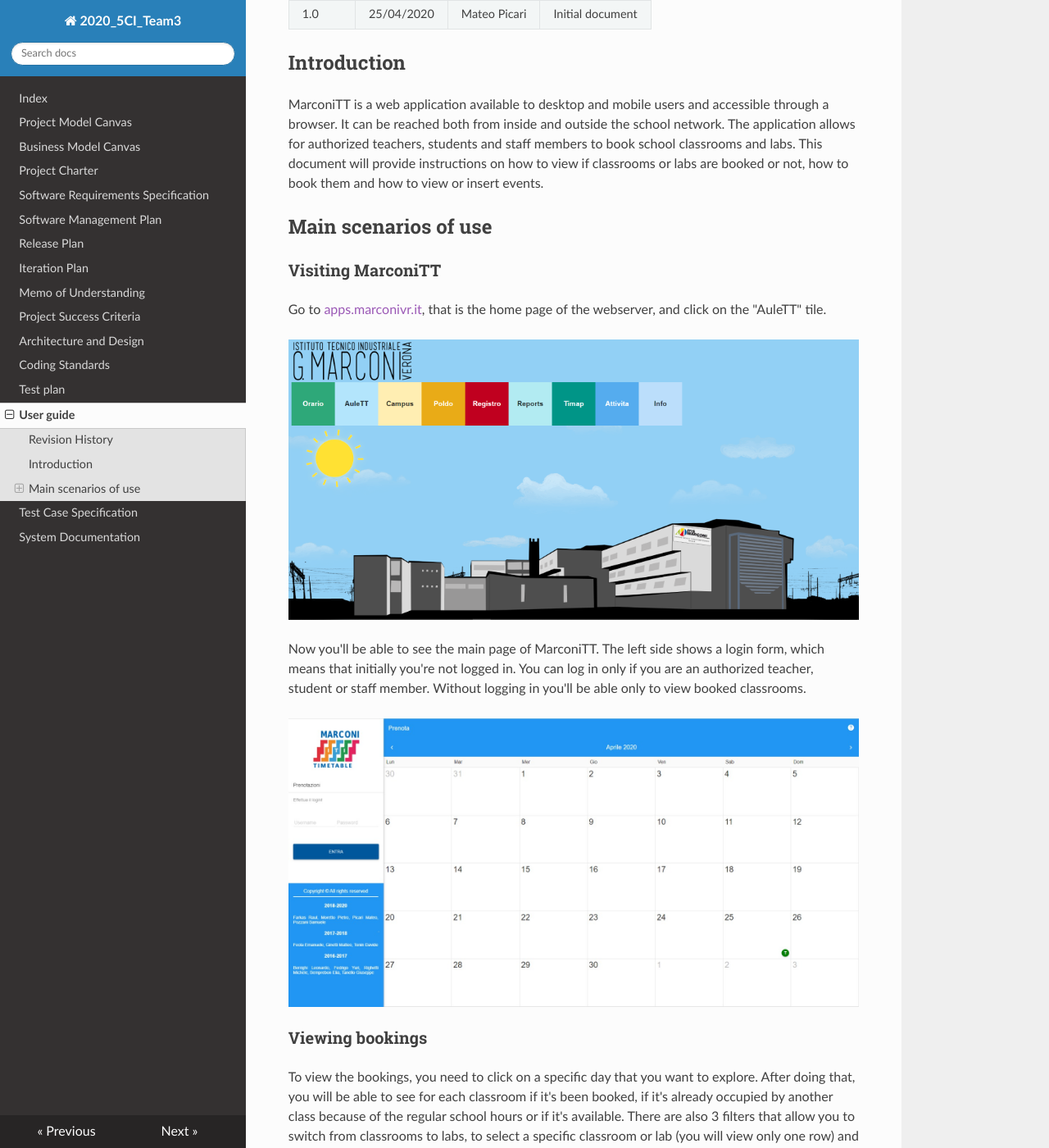
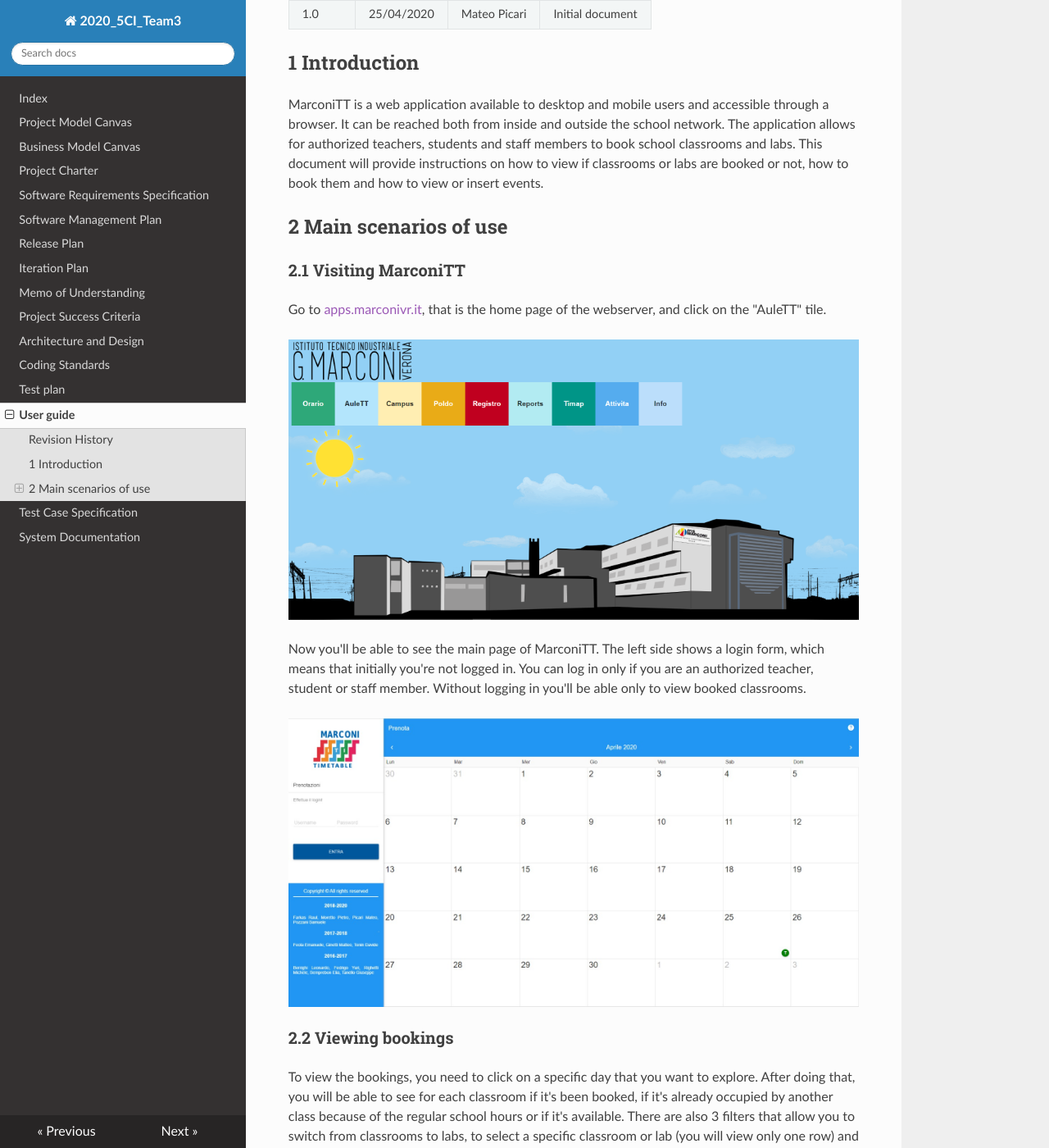
Before and after one commit to TrackyRaul/2020_5CI__team3_Farkas, an MkDocs documentation site: the page built from docs/user_guide.md, in a window 1280 px wide and 1400 px high, scrolled down 347 px. Shown: the whole window at 82% size. Built offline with MkDocs 1.6.1, drawn with Linux system fonts in a browser that asks for light colours; nearby versions of some CDN libraries; some of the changed text lies outside the part shown.

Commit message:
Update user_guide.md

```diff
--- a/docs/user_guide.md
+++ b/docs/user_guide.md
@@ -10,13 +10,13 @@
 | ------- | ---------- | -----------  | ---------------- |
 | 1.0     | 25/04/2020 | Mateo Picari | Initial document |
 
-## Introduction
+## 1 Introduction
 
 MarconiTT is a web application available to desktop and mobile users and accessible through a browser. It can be reached both from inside and outside the school network. The application allows for authorized teachers, students and staff members to book school classrooms and labs. This document will provide instructions on how to view if classrooms or labs are booked or not, how to book them and how to view or insert events.
 
-## Main scenarios of use
+## 2 Main scenarios of use
 
-### Visiting MarconiTT
+### 2.1 Visiting MarconiTT
 
 Go to [apps.marconivr.it](), that is the home page of the webserver, and click on the "AuleTT" tile.
 
@@ -26,13 +26,13 @@
 
 ![1](images/2.jpeg)
 
-### Viewing bookings
+### 2.2 Viewing bookings
 
 To view the bookings, you need to click on a specific day that you want to explore. After doing that, you will be able to see for each classroom if it's been booked, if it's already occupied by another class because of the regular school hours or if it's available. There are also 3 filters that allow you to switch from classrooms to labs, to select a specific classroom or lab (you will view only one row) and to select only a period (the number of columns will change based on the number of selected hours, that can be more than one).
 
 ![1](images/3.jpeg)
 
-### Booking classrooms or labs
+### 2.3 Booking classrooms or labs
 
 If you're allowed, you can login in order to book a classroom or insert an event. The following screen will show up. As you can see, now there are multiple options in the left side, and the default option "Prenotazioni" is the one that allows you to book classrooms.
 
@@ -48,7 +48,7 @@
 
 ![1](images/7.jpeg)
 
-### Viewing bookings and events
+### 2.4 Viewing bookings and events
 
 When you are in the "Visualizza" section, after you clicked on a chosen day, you will be able to see the bookings of a specific class, teacher or classroom by setting the filters.
 
@@ -58,19 +58,19 @@
 
 ![1](images/9.jpeg)
 
-### Inserting events
+### 2.5 Inserting events
 
 Now let's see how to insert an event. In the "Inserisci evento" section, you have to describe the event you are going to insert, then you have to set the date, the start time, the end time, the classes that are going to attend that event and the classroom where the event will take place (This is usually used only by the school staff).
 
 ![1](images/10.jpeg)
 
-### Freeing up resources
+### 2.6 Freeing up resources
 
 The "libera risorse" section is used to free up classrooms or labs when classes go on school trips. The school staff has to insert the start date, the end date, the hours that are being set as available and the class that is going on a trip (This is usually used only by the school staff).
 
 ![1](images/11.jpeg)
 
-### Managing bookings and events
+### 2.7 Managing bookings and events
 
 The "Gestisci prenotazioni" section shows a complete overview of classrooms and labs bookings. Here it's also possible to filter bookings by day, to see the old ones and to quickly delete bookings (This is usually used only by the school staff).
 
```
